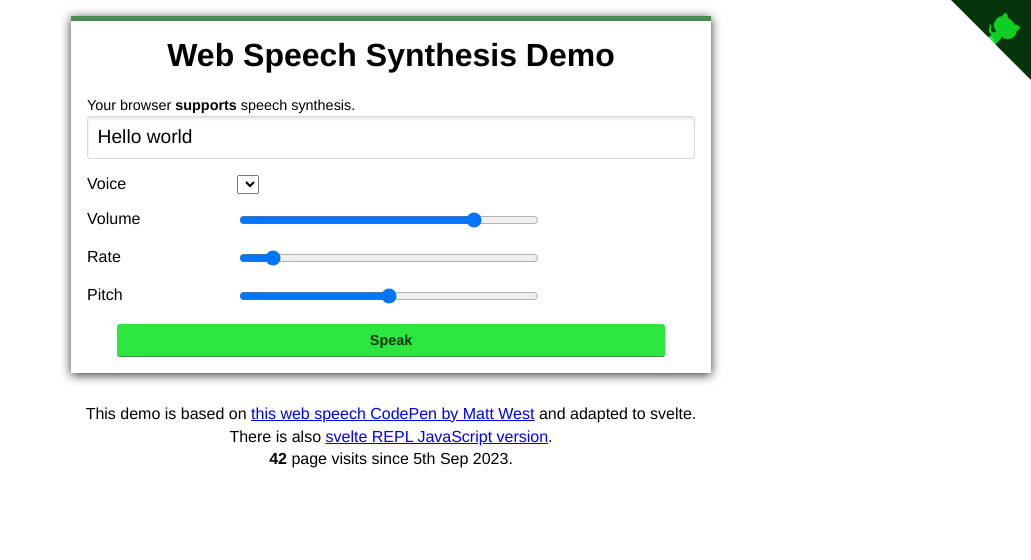
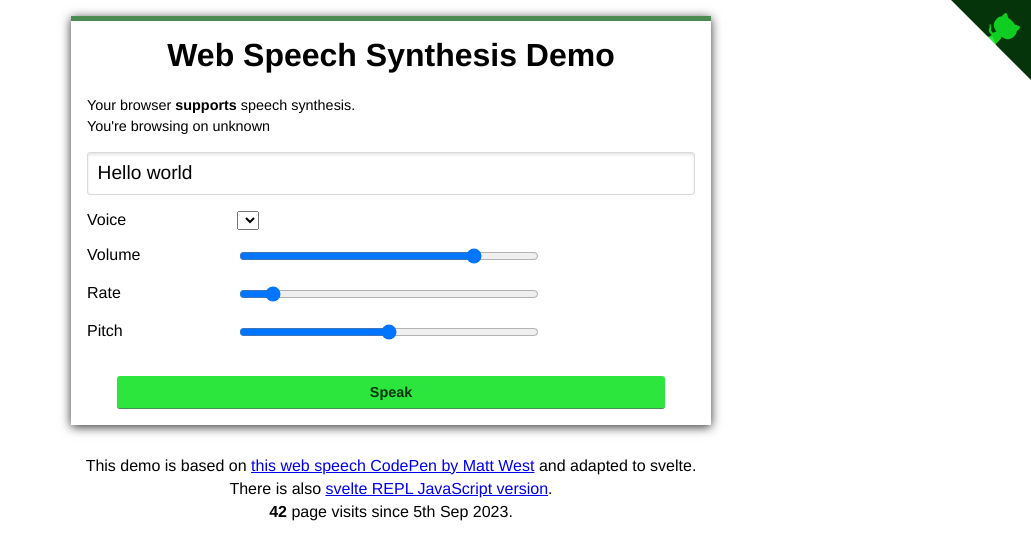
Before and after one commit to ccozens/webSpeech, a SvelteKit app: page / in a window 1280 px wide. Shown: the top 560 px of the page, without its empty margins (249-1280 px from the left). Built offline with nearby package versions, Linux system fonts and the light colour scheme.

Commit message:
added user agent identification by adding {request} to +page.server.ts load function, interrogating and adding function to parse user agent string

```diff
--- /dev/null
+++ b/src/hooks.server.ts
@@ -0,0 +1,5 @@
+/* export function handle({ event, resolve }) {
+
+    console.log('event', event.request.headers);
+	return resolve(event);
+} */
--- /dev/null
+++ b/src/lib/functions/parseUserAgent.ts
@@ -0,0 +1,13 @@
+export function parseUserAgent(userAgent: string) {
+    if (/android/i.test(userAgent)) return 'Android';
+    if (/iphone/i.test(userAgent)) return 'iPhone';
+    if (/ipad/i.test(userAgent)) return 'iPad';
+    if (/ipod/i.test(userAgent)) return 'iPod';
+    if (/windows phone/i.test(userAgent)) return 'Windows phone';
+    if (/windows/i.test(userAgent)) return 'Windows';
+    if (/macintosh/i.test(userAgent)) return 'Mac';
+    if (/linux/i.test(userAgent)) return 'linux';
+    if (/cros/i.test(userAgent)) return 'Chrome os';
+    if (/playstation/i.test(userAgent)) return 'PlayStation';
+    else return 'unknown';
+}
--- a/src/routes/+page.server.ts
+++ b/src/routes/+page.server.ts
@@ -2,14 +2,17 @@
 
 import { createClient } from '@vercel/kv';
 import { dev } from '$app/environment';
-
 import { KV_REST_API_URL, KV_REST_API_TOKEN } from '$env/static/private';
 /** @type {import('./$types').PageLoad} */
-export async function load() {
+export async function load({ request }) {
+	const headers = request.headers;
+	const userAgent = headers.get('user-agent');
+
 	// do not access KV in dev mode so page visit counter not incremented
 	if (dev) {
 		return {
-			pageVisits: 42
+			pageVisits: 42,
+			userAgent: userAgent
 		};
 	} else {
 		// create a new client
@@ -23,7 +26,8 @@ export async function load() {
 		const updatedPageVisits = await client.get('pageVisits');
 
 		return {
-			pageVisits: updatedPageVisits
+			pageVisits: updatedPageVisits,
+			userAgent: userAgent
 		};
 	}
 }
--- a/src/routes/+page.svelte
+++ b/src/routes/+page.svelte
@@ -2,6 +2,10 @@
 <script lang="ts">
 	import { onMount } from 'svelte';
 	import GithubCorner from '$lib/components/GithubCorner.svelte';
+	import { parseUserAgent } from '$lib/functions/parseUserAgent.js';
+
+	// access data for page visits and user agent
+	export let data;
 	/*
 	 * Check for browser support
 	 */
@@ -11,8 +15,6 @@
 	let voice: SpeechSynthesisVoice;
 	let voices: SpeechSynthesisVoice[] = [];
 
-
-
 	// get the list of voices
 	async function loadVoices() {
 		return new Promise<SpeechSynthesisVoice[]>((resolve) => {
@@ -21,9 +23,12 @@
 				resolve(voices);
 			};
 		});
-  };
+	}
 
-  onMount(async() => {
+	let device: string = parseUserAgent(data.userAgent);
+	// load voices and parse user agent on mount
+
+	onMount(async () => {
 		if ('speechSynthesis' in window) {
 			supportMsg.innerHTML = 'Your browser <strong>supports</strong> speech synthesis.';
 			voices = await loadVoices();
@@ -61,9 +66,6 @@
 	function blankInput() {
 		speechMsg = '';
 	}
-
-	// access store that gives page visits
-	export let data;
 </script>
 
 <svelte:head>
@@ -75,6 +77,7 @@
 	<h1>Web Speech Synthesis Demo</h1>
 
 	<div bind:this={supportMsg} class="msg" />
+	<div class="msg">You're browsing on {device}</div>
 	<form>
 		<input type="text" bind:value={speechMsg} on:click={blankInput} />
 
@@ -120,10 +123,17 @@
 			>svelte REPL JavaScript version</a
 		>.
 	</p>
-	<div class="visits"><span class="visitNumber">{data?.pageVisits}</span> page visits since 5th Sep 2023.</div>
+	<div class="visits">
+		<span class="visitNumber">{data?.pageVisits}</span> page visits since 5th Sep 2023.
+	</div>
 </div>
 
 <GithubCorner />
+
+{#each voices as voice}
+	<p>{voice.name}</p>
+	<p>{voice.lang}</p>
+{/each}
 
 <style>
 	*,
@@ -162,6 +172,10 @@
 
 	.visitNumber {
 		font-weight: bold;
+	}
+
+	form {
+		margin: 1em 0;
 	}
 	input[type='text'] {
 		width: 100%;
@@ -226,7 +240,7 @@
 		#page-wrapper {
 			width: 90%;
 			margin: 0 auto;
-			border-bottom: 1px  solid #498b50;
+			border-bottom: 1px solid #498b50;
 			box-shadow: none;
 			border-top: none;
 		}
```
Lines whose indentation alone changed are shown as unchanged.
